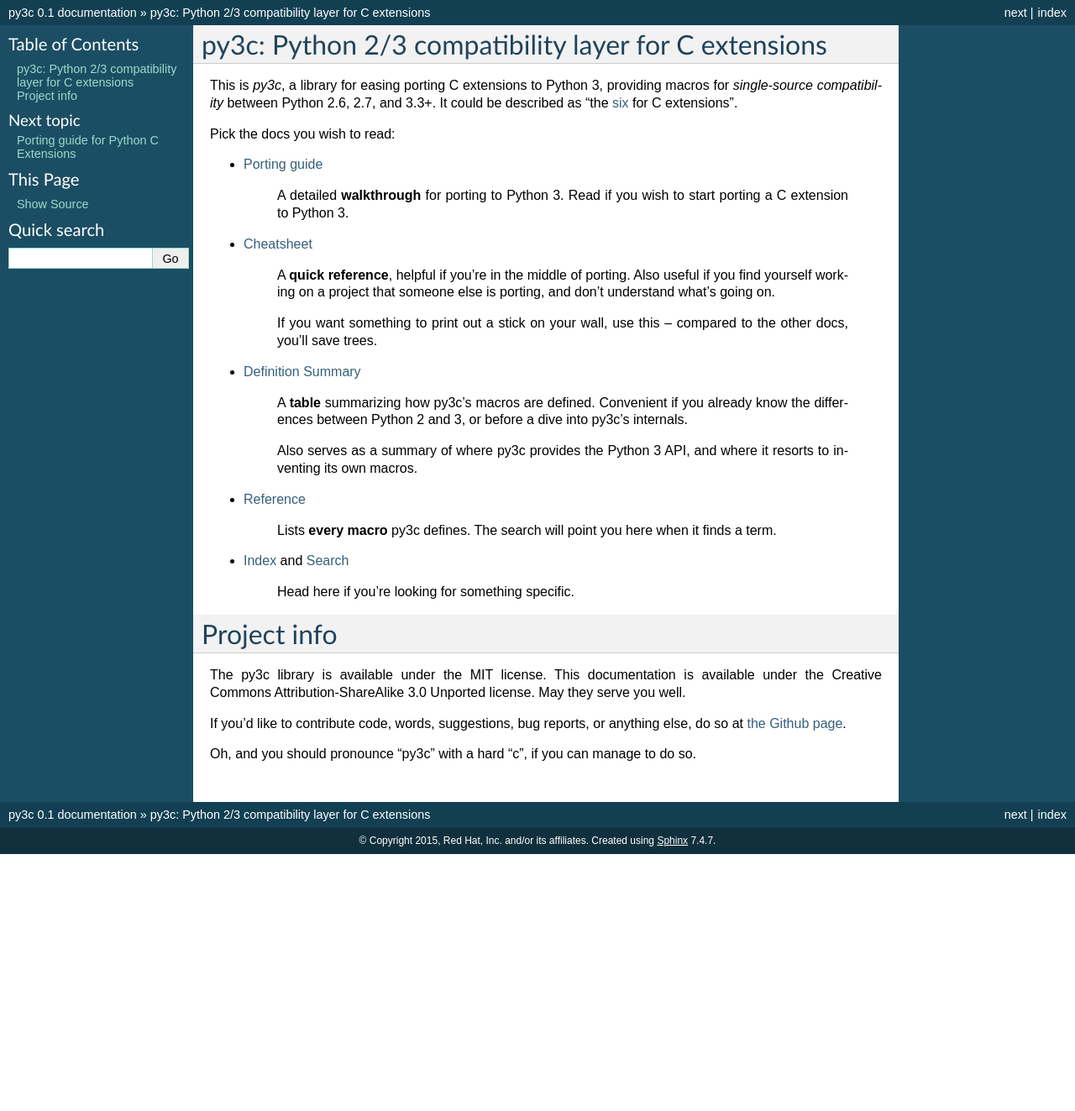
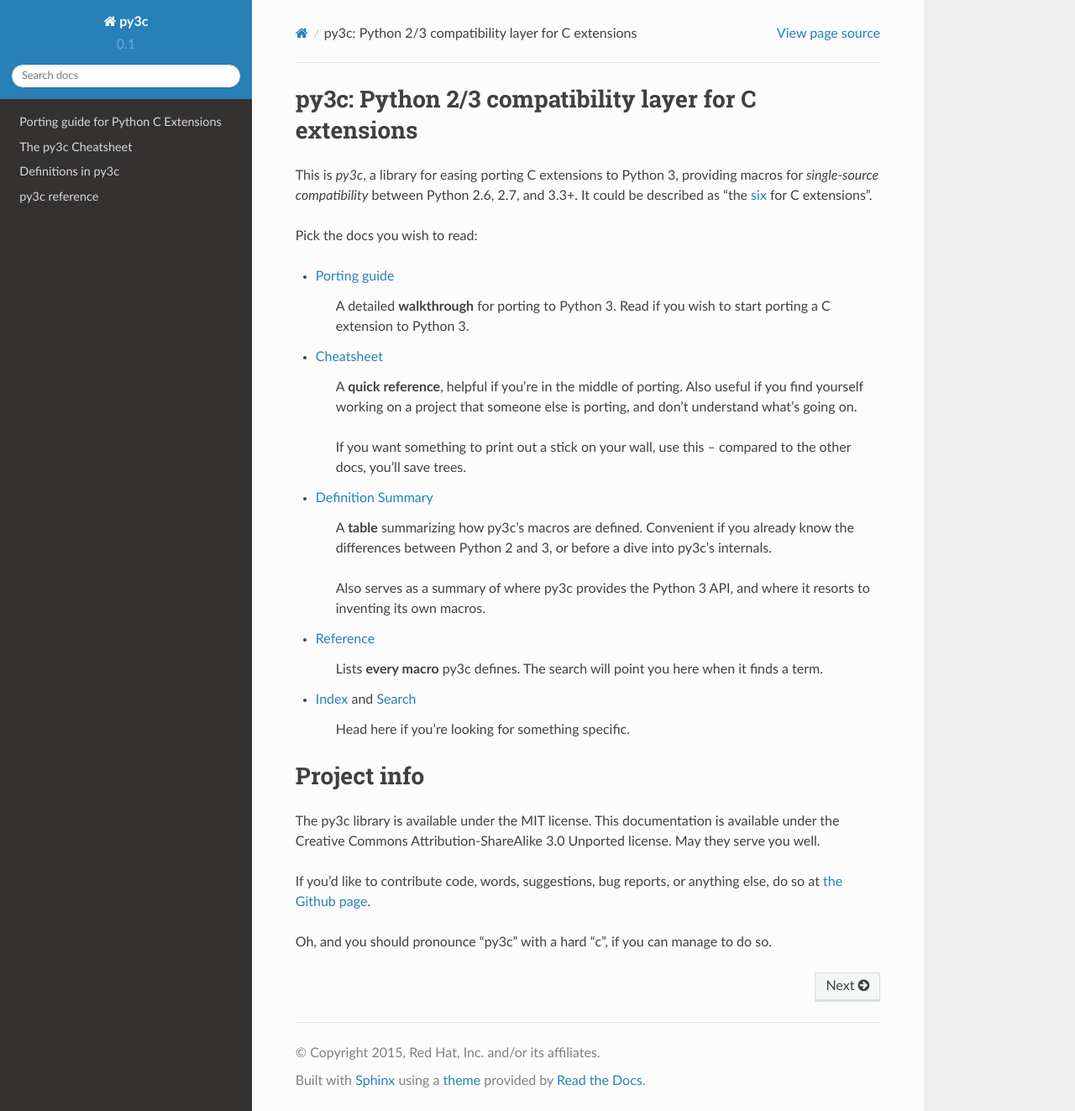
Before and after one commit to encukou/py3c, a Sphinx documentation site: the page built from doc/source/index.rst, in a window 1280 px wide and 1323 px high. Shown: the whole window at 84% size. Built offline with Sphinx 7.4.7 and the Read the Docs theme 2.0.0, drawn with Linux system fonts in a browser that asks for light colours.

Commit message:
Try using Read the Docs style locally if installed

```diff
--- a/doc/source/conf.py
+++ b/doc/source/conf.py
@@ -101,6 +101,17 @@
 # The theme to use for HTML and HTML Help pages.  See the documentation for
 # a list of builtin themes.
 html_theme = 'default'
+
+# only import and set the theme if we're building docs locally
+if not os.environ.get('READTHEDOCS', None):
+    try:
+        import sphinx_rtd_theme
+    except ():#ImportError:
+        pass
+        1/0
+    else:
+        html_theme = 'sphinx_rtd_theme'
+        html_theme_path = [sphinx_rtd_theme.get_html_theme_path()]
 
 # Theme options are theme-specific and customize the look and feel of a theme
 # further.  For a list of options available for each theme, see the
```
